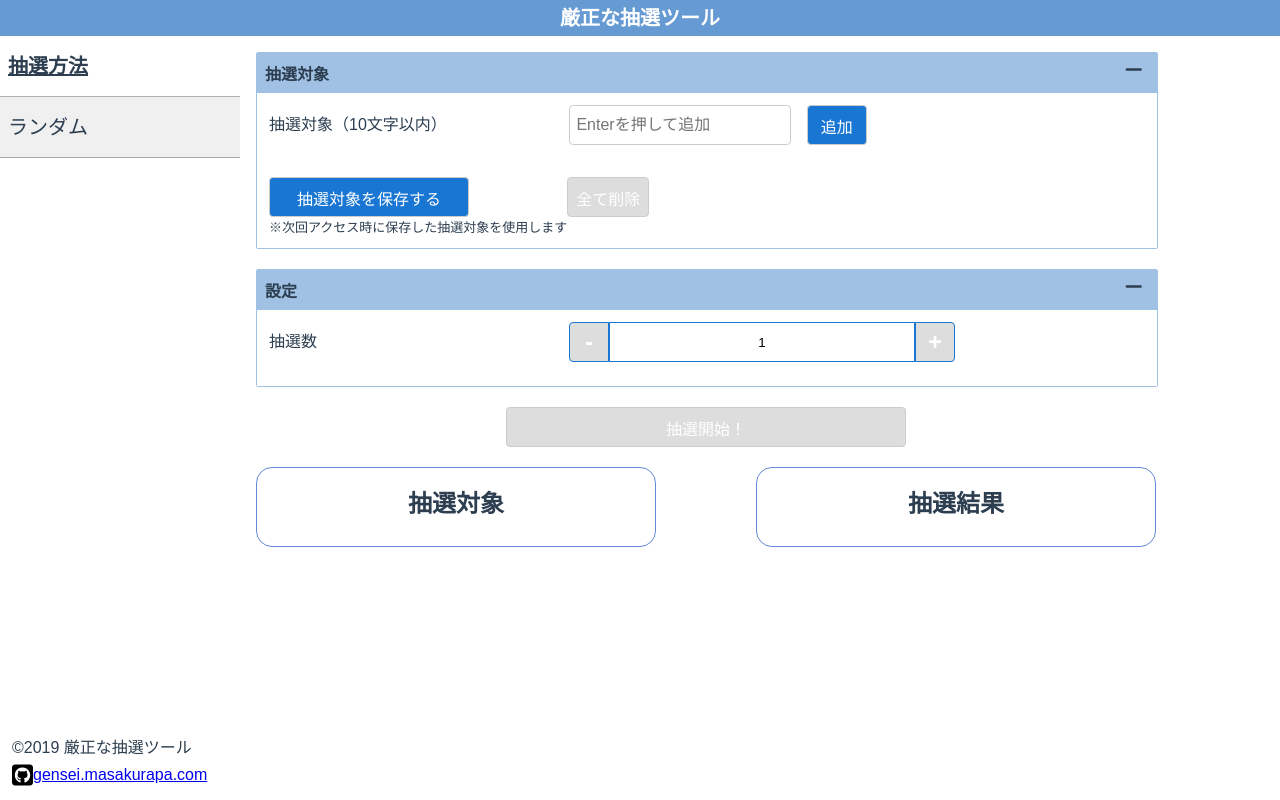
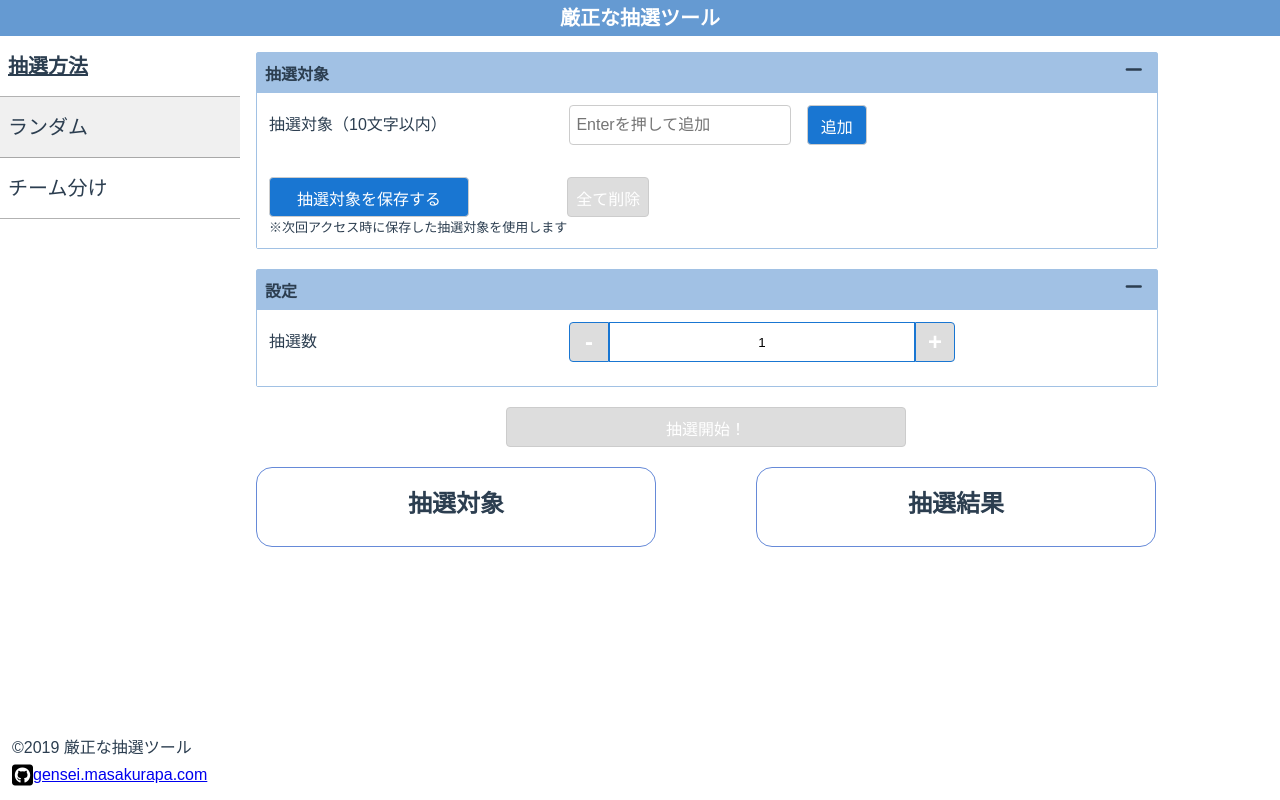
Before and after one commit to masakurapa/gensei.masakurapa.com, a Svelte app: page / in a window 1280 px wide. Built offline with nearby package versions, Linux system fonts and the light colour scheme.

Commit message:
チーム分け

```diff
--- a/src/Layout.svelte
+++ b/src/Layout.svelte
@@ -27,13 +27,13 @@
     import Random from './components/services/random/Index.svelte';
     import Amidakuji from './legacy/components/amidakuji/Amidakuji.svelte';
     import Slot from './legacy/components/slot/Slot.svelte';
-    import ShuffleTeam from './legacy/components/shuffleTeam/ShuffleTeam.svelte';
+    import ShuffleTeam from './components/services/shuffle_team/Index.svelte';
 
     const components: ComponentList = [
         // { value: 'amidakuji', text: 'あみだくじ', component: Amidakuji },
         { value: 'random', text: 'ランダム', component: Random },
         // { value: 'slot', text: 'スロット', component: Slot },
-        // { value: 'shuffleTeam', text: 'チーム分け', component: ShuffleTeam },
+        { value: 'shuffleTeam', text: 'チーム分け', component: ShuffleTeam },
     ];
 
     // デフォルトはcomponentsの先頭を表示
```
